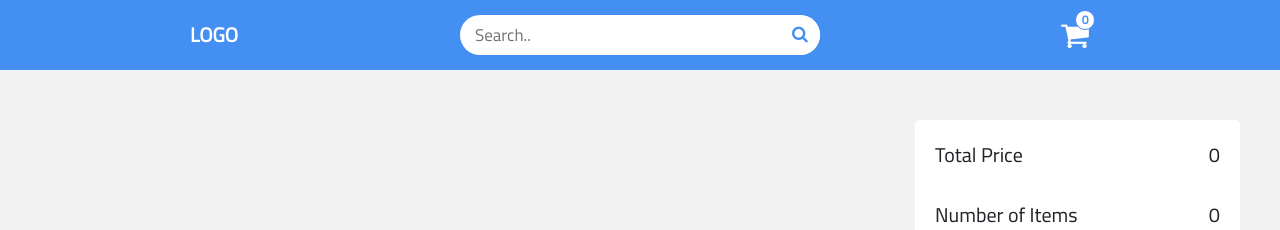
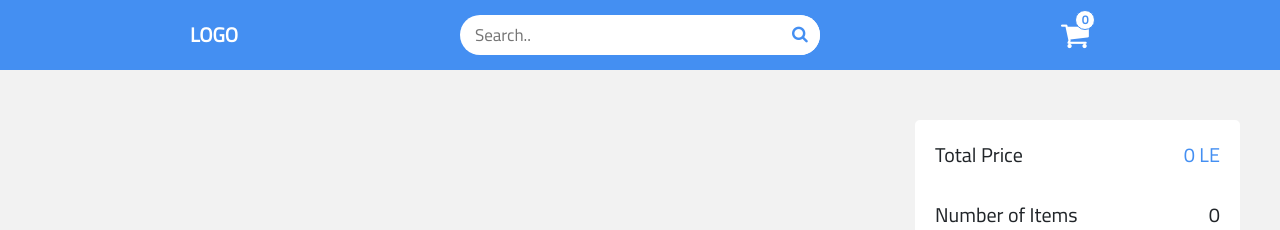
Before and after one commit to HosamAboabla/Node-e-commerce, a React (Create React App) app in the folder client/: page /cart in a window 1280 px wide. Shown: the top 230 px of the page. Built offline with nearby package versions, Linux system fonts and the light colour scheme.

Commit message:
total price

```diff
--- a/client/src/components/Cart/Cart.css
+++ b/client/src/components/Cart/Cart.css
@@ -59,7 +59,13 @@
 	object-fit: cover;
 
 }
-
+.totalProduct{
+	color:#448FF2;
+}
+.totalProductInCart{
+	color:#448FF2;
+	font-size: 16px;
+}
 
 .product2-info{
 
@@ -94,8 +100,8 @@
 }
 .plus {
     background-color: white;
-    color: #448ff2;
-    border: 1px solid #448ff2;
+    color: #4fbf30;
+    border: 1px solid #4fbf30;
 }
 .minus{
 	background-color: white;
--- a/client/src/components/Cart/Cart.js
+++ b/client/src/components/Cart/Cart.js
@@ -4,7 +4,7 @@ import React , {useState , useEffect } from 'react'
 
 const Cart = ({cart , setCart}) => {
     let totalQuantity = 0;
-    const [totalPrice , setTotalPrice] = useState(0);
+    let totalPrice = 0 ;
     console.log('stored cart' , cart);
 
     return (
@@ -14,15 +14,15 @@ const Cart = ({cart , setCart}) => {
                 <div className="productsincart">
                     {
                         cart.map( item =>  (
-                            totalQuantity += item.quantity,
-                            <ProductInCart key={item.product_id} product_id = {item.product_id} quantity = {item.quantity} totalPrice={totalPrice} setTotalPrice={setTotalPrice} cart={cart} setCart={setCart} />
+                            totalQuantity += item.quantity, totalPrice+= (item.quantity) * (item.price) ,
+                            <ProductInCart key={item.product_id} product_id = {item.product_id} quantity = {item.quantity} price={item.price}  cart={cart} setCart={setCart} />
                         ))
                     }
                 </div>
                 <div className="cart-total">
                     <p>
-                        <span>Total Price</span>
-                        <span>{totalPrice}</span>
+                        <span >Total Price</span>
+                        <span className="totalProduct">{totalPrice} LE</span>
                     </p>
                     <p>
                         <span>Number of Items</span>
```
